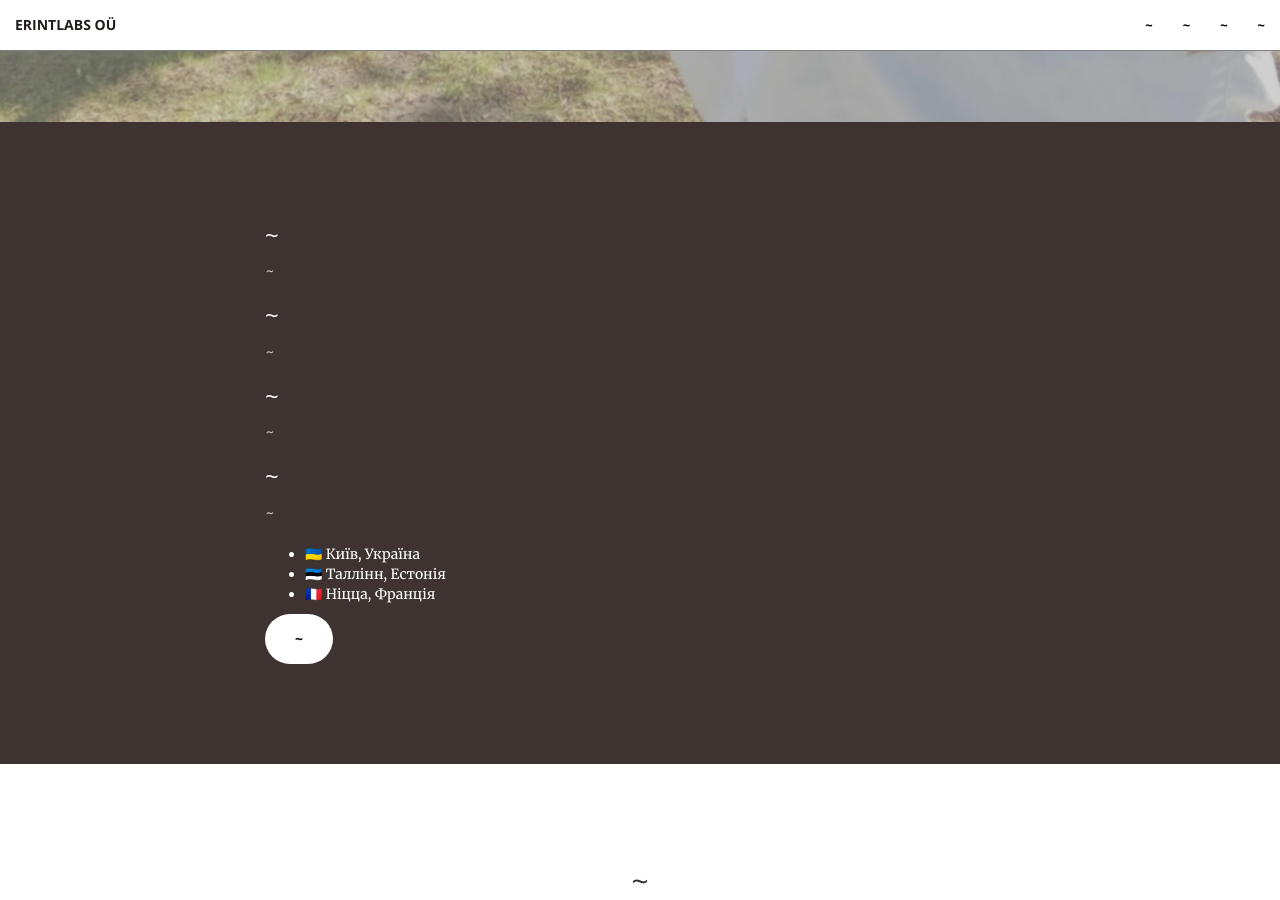
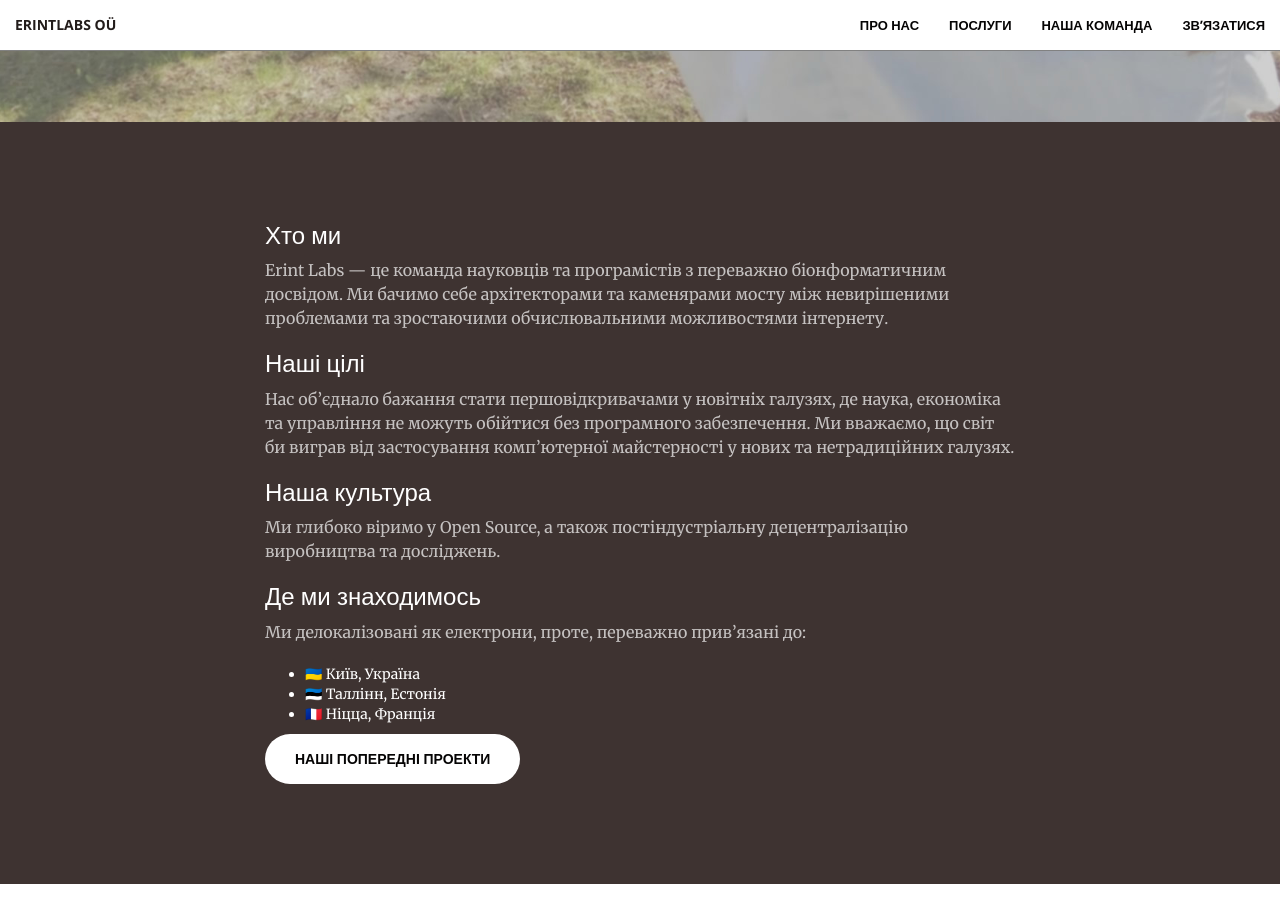
Before and after one commit to Ecognize/Ecognize.github.io, a Jekyll site: the page built from uk/index.html, in a window 1280 px wide and 900 px high, scrolled down 778 px. Built offline with Jekyll 4.4.1, drawn with Linux system fonts in a browser that asks for light colours; some of the changed text lies outside the part shown.

Commit message:
Update _config.yml
Ukrainian translation draft

```diff
--- a/_config.yml
+++ b/_config.yml
@@ -81,37 +81,45 @@ t:
     estonia:            'Tallinn, Estonia'
     france:             'Nice, France'
   uk:
-    page_head:          '~'
-    meta_description:   '~'
-    about_who_head:     '~'
-    about_who_text:     '~'
-    about_what_head:    '~'
-    about_what_text:    '~'
-    about_how_head:     '~'
-    about_how_text:     '~'
-    about_where_head:   '~'
-    about_where_text:   '~'
-    what_we_do_head:    '~'
-    contact_head:       '~'
-    contact_txt:        '~'
-    logo_alt:           '~'
-    ui_more_info:       '~'
-    ui_nav_toggle:      '~'
-    ui_about:           '~'
-    ui_services:        '~'
-    ui_team:            '~'
-    ui_contact:         '~'
-    service_head:       '~'
-    service_it_head:    '~'
-    service_it_txt:     '~'
-    service_lab_head:   '~'
-    service_lab_txt:    '~'
-    service_auto_head:  '~'
-    service_auto_txt:   '~'
-    service_pbr_head:   '~'
-    service_pbr_txt:    '~'
-    team_head:          '~'
-    team_txt:           '~'
+    page_head:          'Erint Labs OÜ — програмне забезпечення + наука = ❤'
+    meta_description:   'Створюємо фундамент для бюджетної біопаливної інфраструктури. Розробляємо інструменти для запуску змін на енергетичному ринку та прискорення розвитоку незалежної від вуглеводнів економіки. Персоналізовані біоінформатичні та обчислювальні рішення для науки. Зменшуємо розрив між наукою та домогосподарствами.'
+    # have no options for 'carbon-neutral economy'
+    about_who_head:     'Хто ми'
+    about_who_text:     'Erint Labs — це команда науковців та програмістів з переважно біонформатичним досвідом. Ми бачимо себе архітекторами та каменярами мосту між невирішеними проблемами та зростаючими обчислювальними можливостями інтернету.'
+    about_what_head:    'Наші цілі'
+    about_what_text:    'Нас об’єднало бажання стати першовідкривачами у новітніх галузях, де наука, економіка та управління не можуть обійтися без програмного забезпечення. Ми вважаємо, що світ би виграв від застосування комп’ютерної майстерності у нових та нетрадиційних галузях.'
+    about_how_head:     'Наша культура'
+    about_how_text:     'Ми глибоко віримо у Open Source, а також постіндустріальну децентралізацію виробництва та досліджень.'
+    about_where_head:   'Де ми знаходимось'
+    about_where_text:   'Ми делокалізовані як електрони, проте, переважно прив’язані до:'
+    # electron or electronS?
+    what_we_do_head:    'Наші попередні проекти'
+    contact_head:       'Лишаймося на зв’язку!'
+    contact_txt:        'Ви спантеличенні проблемою, яка потребує обчислювальних рішень? Маєте цікавий проект, для якого Вам потрібен виконавець? Зв’яжіться з нами:'
+    # have no idea how to translate 'cracking'
+    logo_alt:           'лого Erint Labs'
+    #ErintLabs in source
+    ui_more_info:       'Дізнатися більше'
+    ui_nav_toggle:      'Навігація вкл/викл'
+    ui_about:           'Про нас'
+    ui_services:        'Послуги'
+    ui_team:            'Наша команда'
+    ui_contact:         'Зв’язатися'
+    service_head:       'Наші наукові інтереси'
+    service_it_head:    'Код та наука'
+    service_it_txt:     'Науковий світ щоденно створює більше даних, ніж людина здатна інтерпретувати в своїй голові, створюючи попит на багатопрофільних інженерів, котрі здатні вгамувати головний біль залучаючи комп’ютерні технології.'
+    service_lab_head:   'Лабораторне обладнання на замовлення'
+    service_lab_txt:    'Що якби спекртральний аналізатор не коштував цілого статку? Бажаєте виготовляти власні піпетки з перероблених матеріалів? Як щодо підгонки Вашого обладнання до Ваших потреб та смаку, замість того, щоб пристосовуватися до обмежень стандартного?'
+    # I dislike this description. We should rewrite it.
+    service_auto_head:  'Інтернет ефективності'
+    # what?)))
+    service_auto_txt:   'Вражаюча кількість організацій, урядів та людей у світі підвищують продуктивність зменшуючи кількість непотрібної роботи, якщо починають використовувати інструменти, які сучасна комп’ютерна наука може запропонувати.'
+    # we need to rewrite this one w/o 'ecosystem'
+    service_pbr_head:   'Фотобіореактори'
+    service_pbr_txt:    'Заточені у ізольвані системи та задіяні, тендітні водорості вселили велику надію на те, що допоможуть світу злізти з голки використання викопного палива, зменшити кількість парникових газів в атмосфері та стимулувати виробку енергії на місцях.'
+    # not sure about 'localisation' and 'modular cubicles and put to work"
+    team_head:          'Знайомтеся'
+    team_txt:           'наша команда'
     company_name_code:  'ТОВ «Erint Labs OÜ», 14034333'
     company_address1:   'вул. Сепапая, буд. 6'
     company_address2:   'м. Таллінн, EE-15551'
@@ -161,9 +169,9 @@ t:
     estonia:            'Tallinn, Estonie'
     france:             'Nice, France'
   ru:
-    page_head:          '~'
+    page_head:          'Erint Labs OÜ — программное обеспечение + наука = ❤'
     meta_description:   '~'
-    about_who_head:     '~'
+    about_who_head:     'Кто мы'
     about_who_text:     '~'
     about_what_head:    '~'
     about_what_text:    '~'
```
